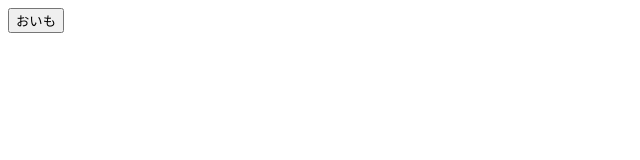
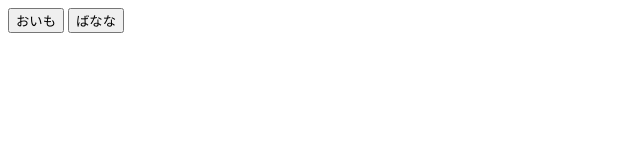
Before and after one commit to toumorokoshi-0219/test-github, a plain HTML site: page index.html in a window 1280 px wide. Shown: the whole page, without its empty margins (0-640 px from the left). Drawn offline with Linux system fonts and the light colour scheme.

Commit message:
ばななボタンを追加

```diff
--- a/index.html
+++ b/index.html
@@ -8,5 +8,6 @@
   </head>
   <body>
     <button>おいも</button>
+    <button>ばなな</button>
   </body>
 </html>
```
